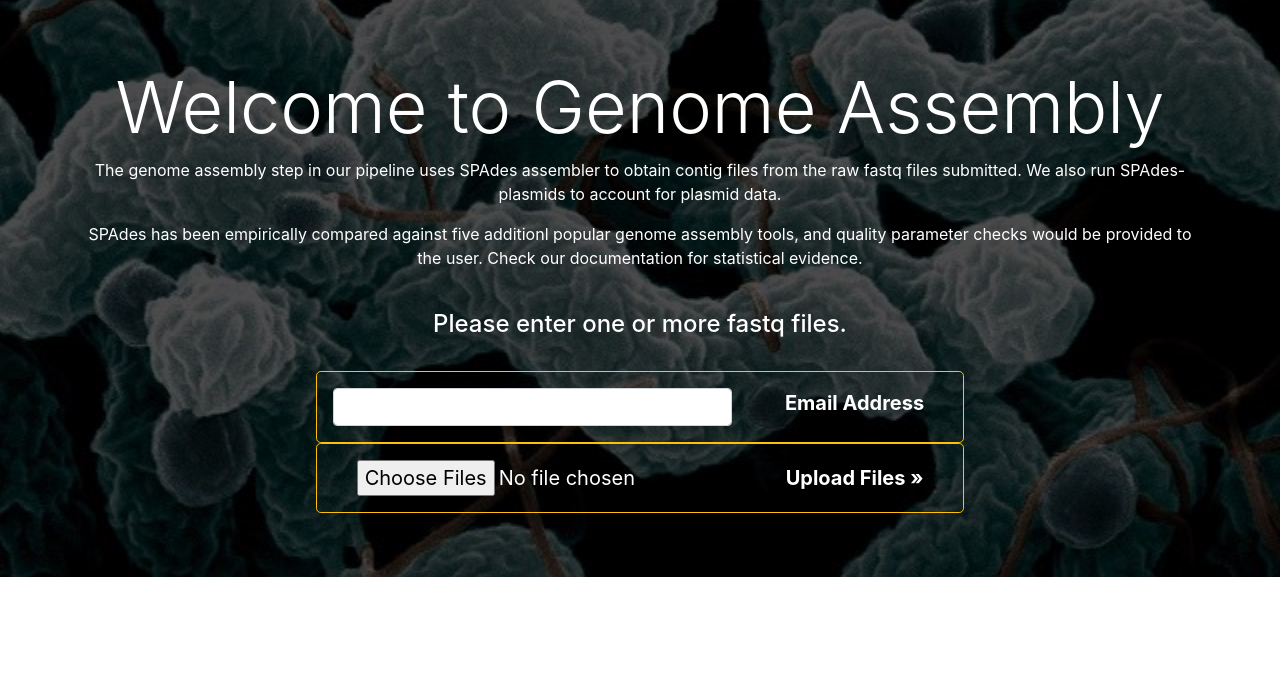
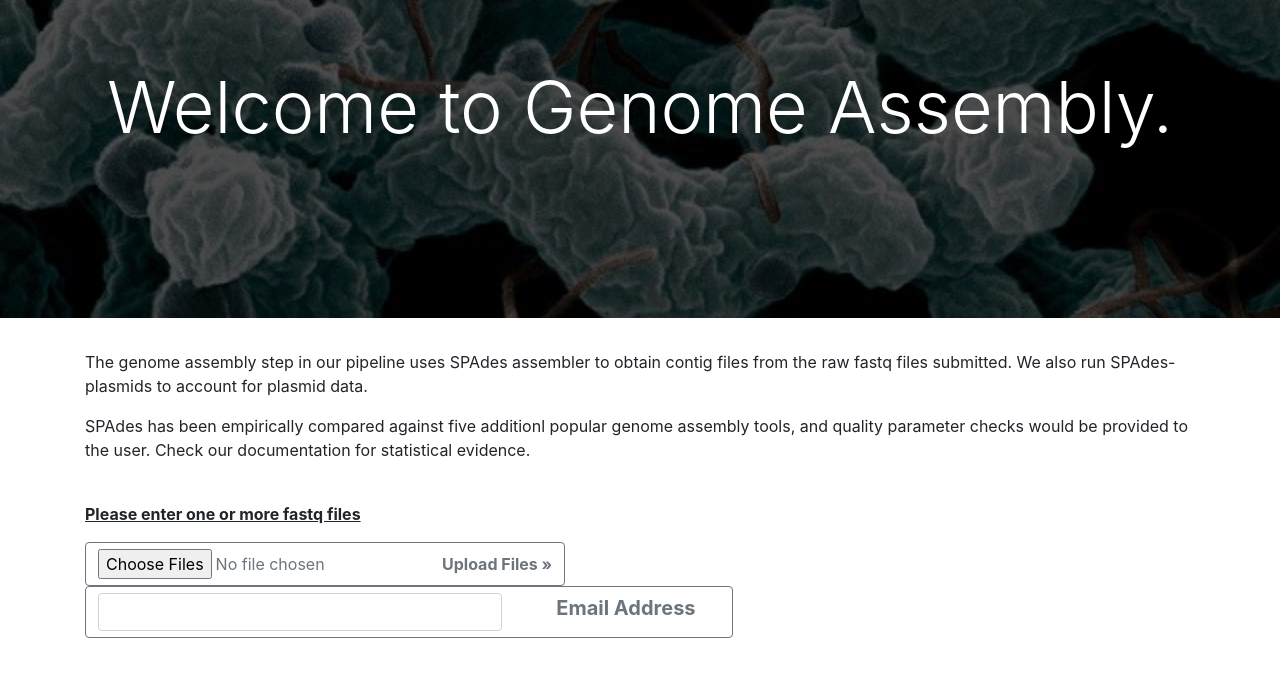
Before and after one commit to compgenomics2020/Team2-WebServer, a Django app: page /assembly/home/ in a window 1280 px wide. Shown: the part 56-733 px from the top of the page. Run offline with Django 3.2, Linux system fonts and the light colour scheme; some libraries are stand-ins or nearby versions.

Commit message:
Changed the html for assembly to look similar to prediction and changed backbone script to handle errors

```diff
--- a/cabunicrisis/templates/assembly/assembly_homepage.html
+++ b/cabunicrisis/templates/assembly/assembly_homepage.html
@@ -3,36 +3,19 @@
 
 {% block content %}
 <main role="main">
-
         <div class="jumbotron" style="background:transparent url('{% static 'images/jejuni-2.jpg' %}') no-repeat center center /cover; border-radius: 0">
 
                 <div class="container text-center">
-			<h1 class="text-white display-3">Welcome to Genome Assembly</h1>
-			<p class="text-white">The genome assembly step in our pipeline uses SPAdes assembler to obtain contig files from the raw fastq files submitted. We also run SPAdes-plasmids to account for plasmid data.</p>
-			<p class="text-white">SPAdes has been empirically compared against five additionl popular genome assembly tools, and quality parameter checks would be provided to the user. Check our documentation for statistical evidence.</p>
-			<br>
-			<h4 class="text-white">Please enter one or more fastq files.</h4>
-			<br>
-			<form method="post" enctype="multipart/form-data" class="text-center">
-				{% csrf_token %}
-				<button type="button" class="btn text-white btn-outline-warning btn-lg p-3 col-md-7">
-					<div class="row align-items-center">
-						<div class="col-md-8">
-							<input type="email" name="email" class="form-control">
+                        <h1 class="text-white display-3">Welcome to Genome Assembly.</h1>
+                        <br><br><br><br>
                 </div>
-						<div class="col-md-4">
-							<h5><b>Email Address</b></h5>
-						</div>
-					</div>
-				</button>
-				<button class="btn text-white btn-outline-warning btn-lg p-3 col-md-7">
-					<input type="file" class="text-white" name="raw-fastq-files" multiple ><b>Upload Files »</b>
-				</button>
-			</form>
+
 
         </div>
-	</div>
-
+        <div class="container text-left">
+                <p class="text-black">The genome assembly step in our pipeline uses SPAdes assembler to obtain contig files from the raw fastq files submitted. We also run SPAdes-plasmids to account for plasmid data.</p>
+                <p class="text-black">SPAdes has been empirically compared against five additionl popular genome assembly tools, and quality parameter checks would be provided to the user. Check our documentation for statistical evidence.</p>
+                <br>
                 {% if uuid_data %}
                 <div class="row align-items-center" style="padding-right: 15px; padding-left: 15px;">
                         <div class="col-md-1">
@@ -47,7 +30,27 @@
                         </div>
                 </div>
                 {% endif %}
+                <p><strong><u>Please enter one or more fastq files</u></strong></p>
+                <form method="post" enctype="multipart/form-data" class="text-left"></form>
+                        <button type="button" class="btn btn-outline-secondary" >
+                        <input type="file" class="text-black" name="raw-fastq-files" multiple ><b>Upload Files »</b></button>
+                </form>
+                <br>
+                <form method="post" enctype="multipart/form-data" class="text-left">
+                        {% csrf_token %}
+                        <button type="button" class="btn btn-outline-secondary col-md-7">
+                                <div class="row align-items-center">
+                                        <div class="col-md-8">
+                                                <input type="email" name="email" class="form-control">
+                                        </div>
+                                        <div class="col-md-4">
+                                                <h5><b>Email Address</b></h5>
+                                        </div>
+                                </div>
+                        </button>
+                </form>
 
+        </div>
 </main>
 
 {% endblock %}
```
Also changed, not shown: cabunicrisis/prediction/backbone.py (+6 -6 lines). Lines whose indentation alone changed are shown as unchanged.
